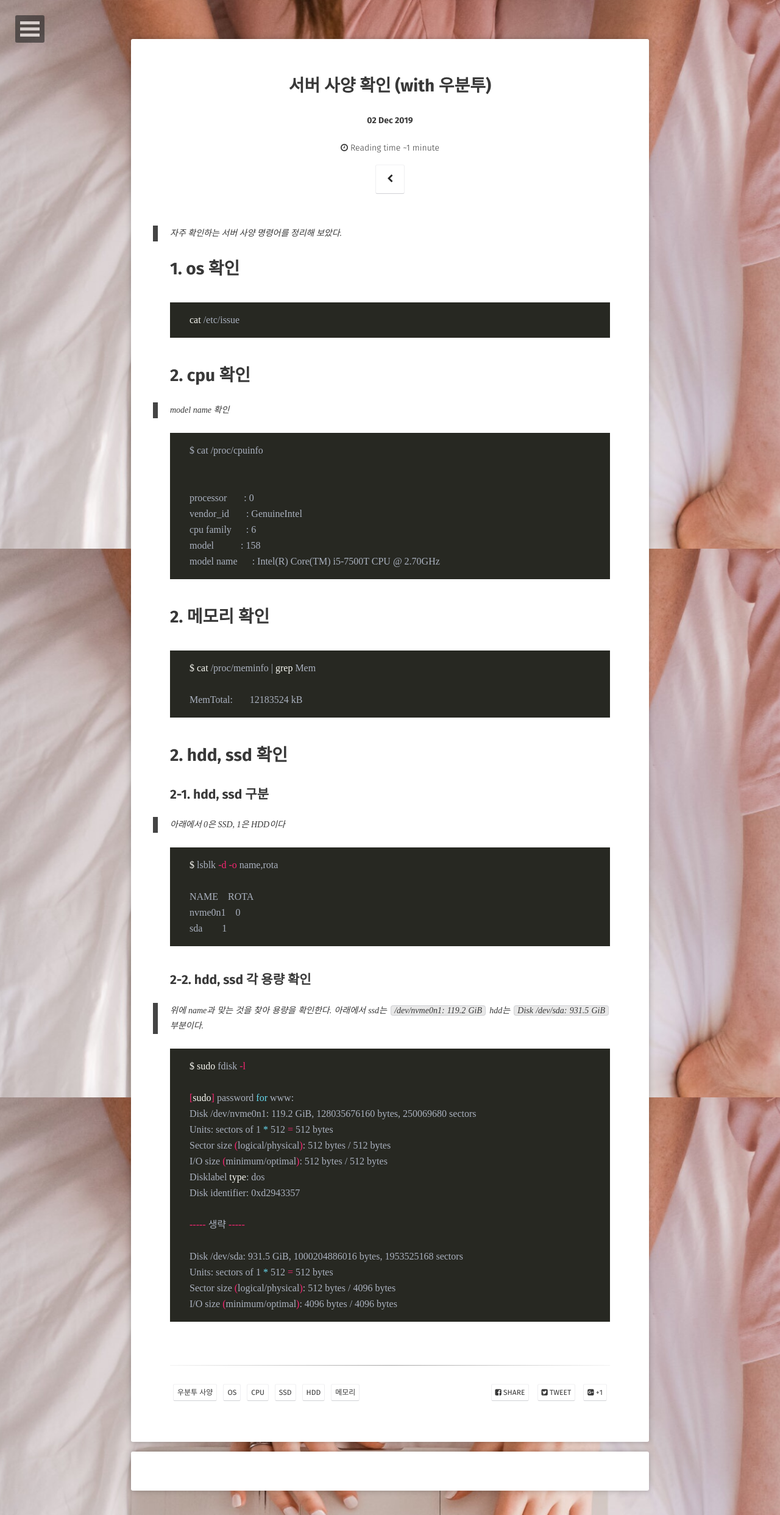
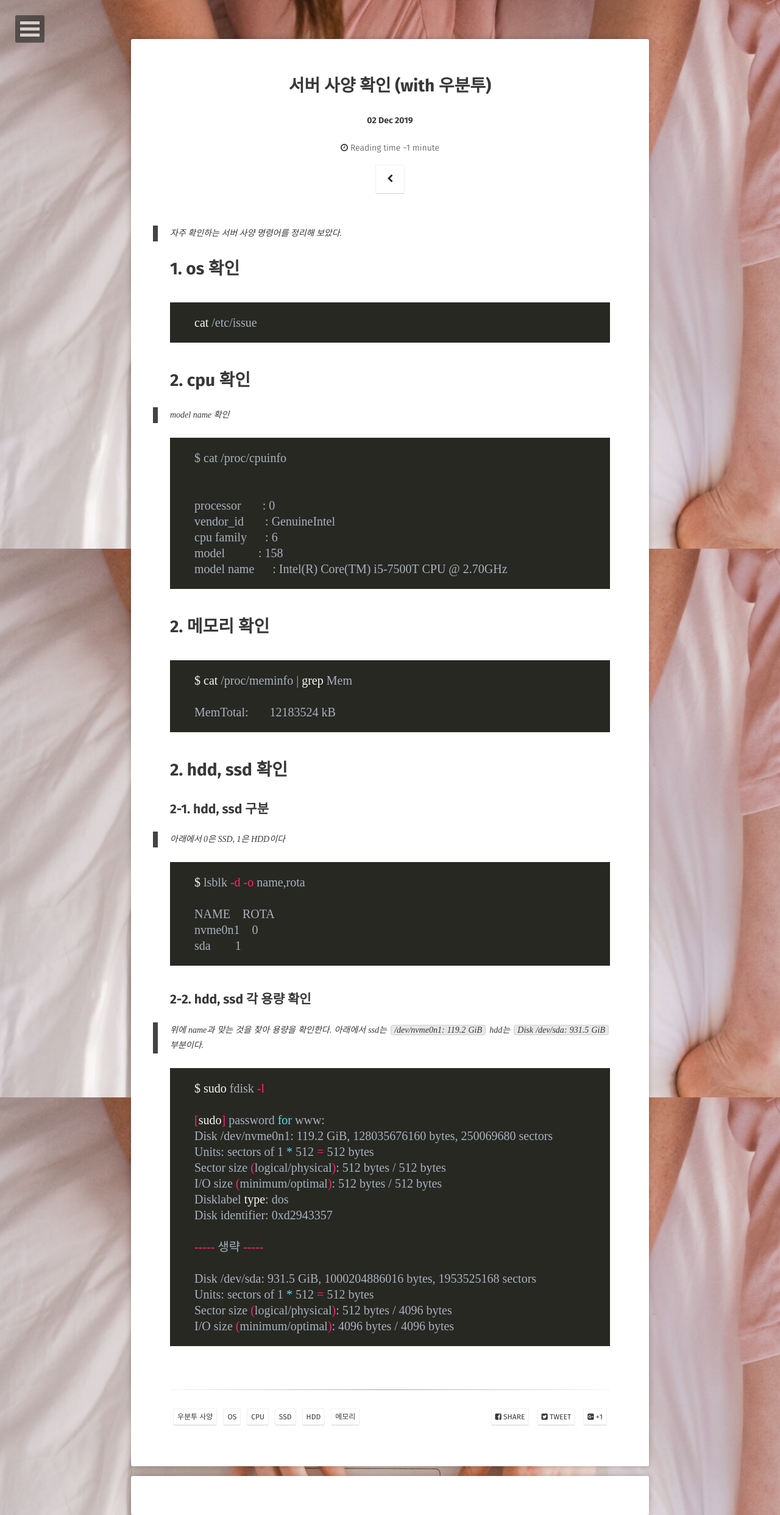
Before and after one commit to JUNGEEYOU/JUNGEEYOU.github.io, a Jekyll site: the page built from _posts/2020-01-14-ubuntu-info.md, in a window 1280 px wide. Shown: the whole page at 61% size. Built offline with Jekyll 4.4.1, drawn with Linux system fonts in a browser that asks for light colours; some web fonts are replaced; comment, search, counter and statistics services are not loaded.

Commit message:
hightlighter edit

```diff
--- a/_sass/syntax.scss
+++ b/_sass/syntax.scss
@@ -7,7 +7,7 @@ pre.highlight {
 .highlight, pre.highlight {
 	//background-color: #222222;
 	font-family: $font3;
-	@include font-size(16);
+	@include font-size(20);
 	color: #aab1bf;
 	border-radius: 4px;
 
```
